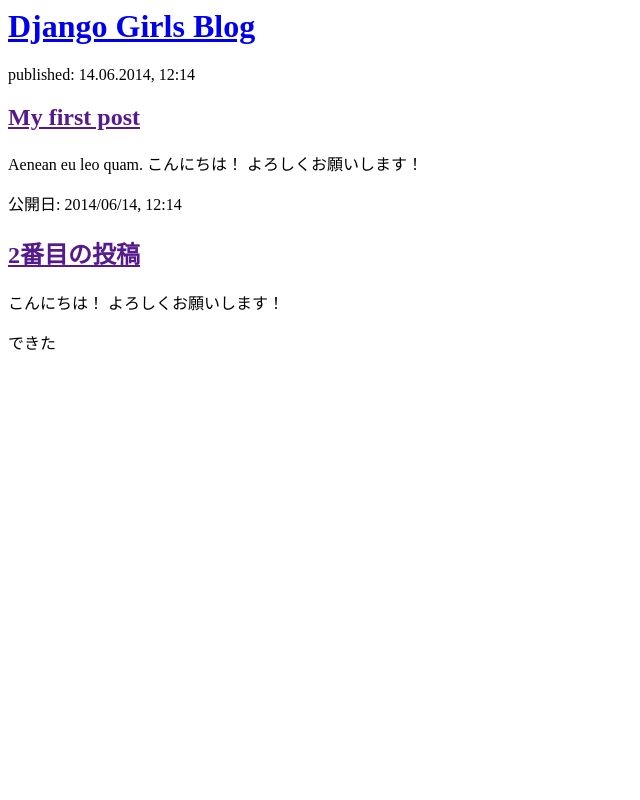
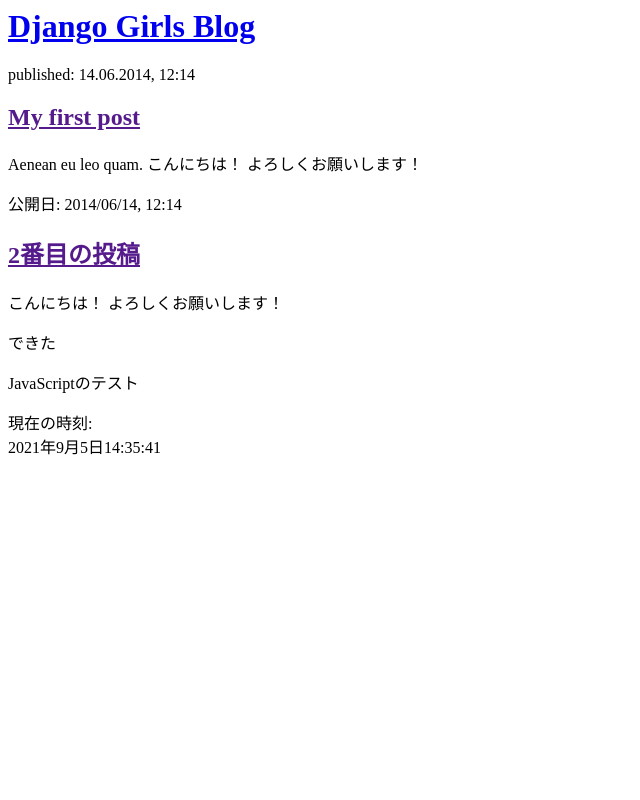
Before and after one commit to kakeshitamasaki/my-first-blog, a Django app: page / in a window 1280 px wide. Shown: the whole page, without its empty margins (0-640 px from the left). Run offline with Django 3.2, Linux system fonts and the light colour scheme.

Commit message:
Changed the HTML for the site.3

```diff
--- a/blog/templates/blog/post_list.html
+++ b/blog/templates/blog/post_list.html
@@ -23,15 +23,30 @@
 
     <p>できた</p>
 
+    <script>
+        document.write("<p>JavaScriptのテスト</p>");
+    </script>
 
+    <script type="text/javascript">
+        var now = new Date();
+        function LoadProc() {
+        var target = document.getElementById("DateTimeDisp");
 
+        var Year = now.getFullYear();
+        var Month = now.getMonth()+1;
+        var Date = now.getDate();
+        var Hour = now.getHours();
+        var Min = now.getMinutes();
+        var Sec = now.getSeconds();
 
+        target.innerHTML = Year + "年" + Month + "月" + Date + "日" + Hour + ":" + Min + ":" + Sec;
+        }
 
+    </script>
 
-
-
-
-
-
+    <body onload="LoadProc();">
+    現在の時刻:
+    <div id="DateTimeDisp"></div>
+    </body>
 
 </html>
```
